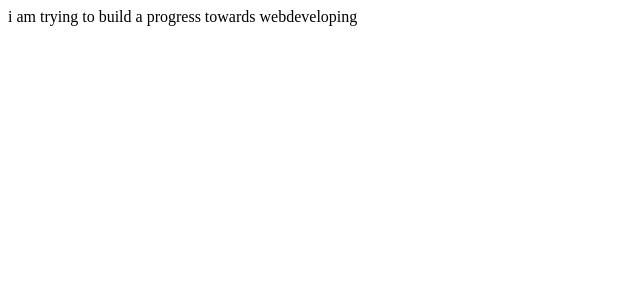
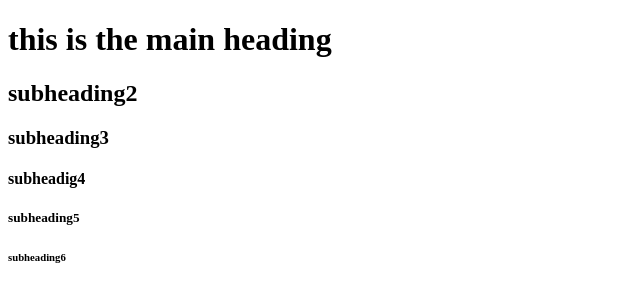
Before and after one commit to Houmehr123/houmehr-repository, a plain HTML site: page index.html in a window 1280 px wide. Shown: the whole page, without its empty margins (0-640 px from the left). Drawn offline with Linux system fonts and the light colour scheme.

Commit message:
initialcommit

```diff
--- a/index.html
+++ b/index.html
@@ -4,6 +4,12 @@
   <title> Houmehr Rezaie</title>
 </head>
 <body>
- i am trying to build a progress towards webdeveloping
+  <h1>this is the main heading</h1>
+  <h2>subheading2</h2>
+  <h3>subheading3</h3>
+  <h4>subheadig4</h4>
+  <h5>subheading5</h5>
+  <h6>subheading6</h6>
 </body>
 </html>
+<!--these semantic elements are just for structure of your html ,not for disining it .so they give you no more than especial fiture than a simple span and div tag -->
```
